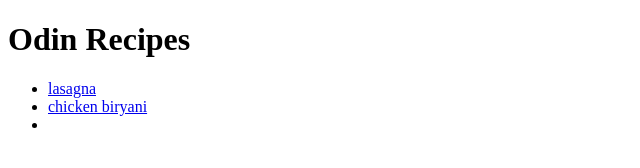
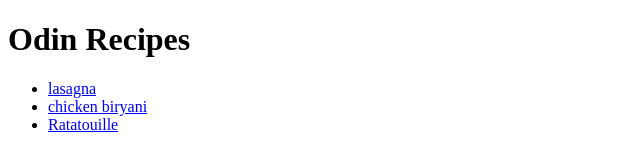
Before and after one commit to Shivakumar-21/odin-recipes, a plain HTML site: page index.html in a window 1280 px wide. Shown: the full height of the page, 0-640 px from the left. Drawn offline with Linux system fonts and the light colour scheme.

Commit message:
updated index.html(forgot to do it in the previous commit)

```diff
--- a/index.html
+++ b/index.html
@@ -10,7 +10,7 @@
     <ul>
     <li><a href="./recipes/lasagna.html">lasagna</a></li>
     <li><a href="./recipes/chicken_biryani.html">chicken biryani</a></li>
-    <li></li>
+    <li><a href="./recipes/ratatouille.html">Ratatouille</a></li>
     </ul>
 </body>
 </html>
```
